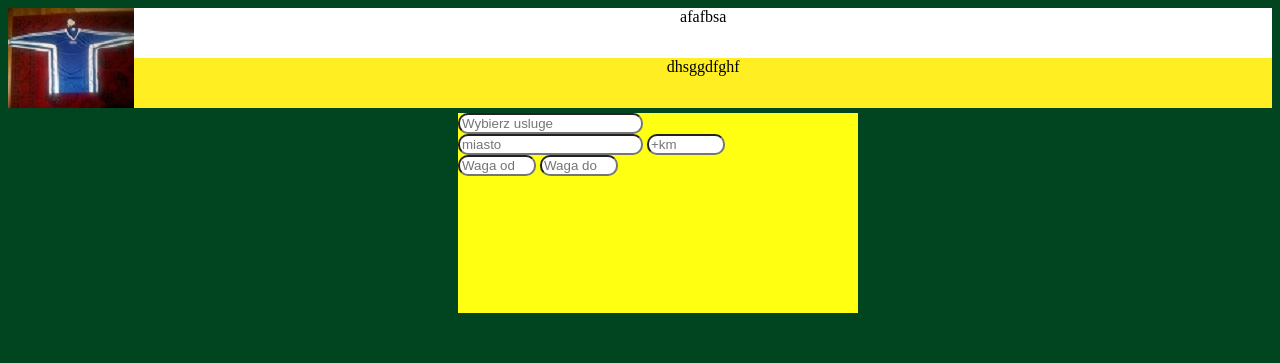
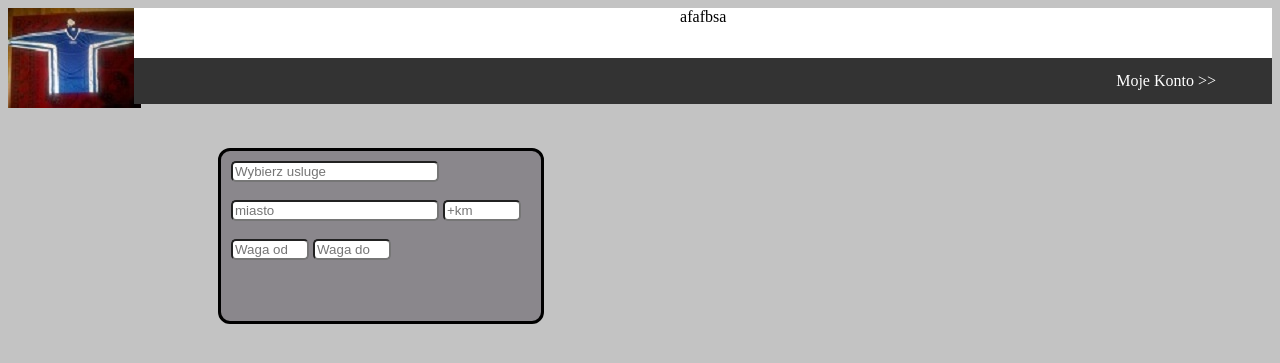
Before and after one commit to JK1572/web1, a PHP site: page /Homepage.html in a window 1280 px wide. Shown: the top 363 px of the page. Run offline with PHP 8.4, Linux system fonts and the light colour scheme.

Commit message:
navigation bar added

```diff
--- a/Homepage.html
+++ b/Homepage.html
@@ -8,25 +8,45 @@
 
 </head>
 <body>
+
 	<div id = "gornyPanel">
+
 		<div id = "logo"><img src="photo1.jpg" /></div>
+
 		<div id = "banner">
 			<div id = "gornyBanner">afafbsa</div>
 
 
-			<div id = "dolnyBanner">dhsggdfghf</div>
+				<ul>
+					<li class="dropdown">
+						<a href="#" class="dropbtn">Moje Konto >></a>
+						<div class="dropdown-content">
+							<a href="#">Moje Oferty</a>
+							<a href="#">Skrzynka Pocztowa</a>
+							<a href="#">Aktywne Zlecenia</a>
+							<a href="#">Historia Zleceń</a>
+							<a href="#">Mój Profil</a>
+							<a href="#">Opinie</a>
+							<a href="#">Ustawienia</a>
+
+						</div>
+					</li>
+				</ul>
+
+
 		</div>
 	</div>
+
 
 	<div id = "formularz">
 
 		<form>
-			<input type="text" class = "inputborder"  placeholder="Wybierz usluge" />
-			<br />
-			<input type = "text" class = "inputborder" placeholder = "miasto" /> <input class = "inputstyle inputborder" type = "text" placeholder = "+km" />
-			<br />
-			<input class = "inputstyle inputborder" type="text" placeholder="Waga od" /> <input class = "inputstyle inputborder" type="text" placeholder="Waga do" />
-			<br />
+			<input type="text" class = "inputstyle2 inputborder"  placeholder="Wybierz usluge" />
+			<br /> <br />
+			<input type = "text" class = "inputstyle2 inputborder" placeholder = "miasto" /> <input class = "inputstyle1 inputborder" type = "text" placeholder = "+km" />
+			<br /> <br />
+			<input class = "inputstyle1 inputborder" type="text" placeholder="Waga od" /> <input class = "inputstyle1 inputborder" type="text" placeholder="Waga do" />
+			<br /> <br />
 		</form>
 
 
--- a/style1.css
+++ b/style1.css
@@ -1,6 +1,6 @@
 body
 {
-	background-color: #004420;
+	background-color: #C3C3C3;
 }
 
 
@@ -27,7 +27,6 @@
 	width: 90%;
 	float: left;
 	height: 100px;
-	background-color: #412163;
 }
 
 
@@ -45,24 +44,91 @@
 {
 	width: 100%;
 	height: 50px;
-	background-color: #ffee22;
+	background-color: #F87908;
 	text-align: center;
 }
 
 #formularz
 {
-	margin-left: 450px;
-	width: 400px;
-	height: 200px;
-	background-color: #ffff11;
+
+	float: center;
+	background-color: #8A878C;
+	margin-top: 40px ;
+	margin-left: 210px;
+	width: 300px;
+	height: 150px;
+	border: 3px solid black;
+	text-align: left;
+	padding: 10px;
+	border-radius: 12px;
 }
 
-.inputstyle
+.inputstyle1
 {
 	width: 70px;
 }
 
+.inputstyle2
+{
+	width: 200px;
+}
+
+
+
 .inputborder
 {
-	border-radius: 10px;
+	border-radius: 5px;
 }
+
+
+
+ul {
+    list-style-type: none;
+    margin: 0;
+    padding: 0;
+    overflow: hidden;
+    background-color: #333;
+}
+
+li {
+    float: right;
+	margin-right: 40px;
+}
+
+li a, .dropbtn {
+    display: inline-block;
+    color: white;
+    text-align: center;
+    padding: 14px 16px;
+    text-decoration: none;
+}
+
+li a:hover, .dropdown:hover .dropbtn {
+    background-color: red;
+}
+
+li.dropdown {
+    display: inline-block;
+}
+
+.dropdown-content {
+    display: none;
+    position: absolute;
+    background-color: #f9f9f9;
+    min-width: 160px;
+    box-shadow: 0px 8px 16px 0px rgba(0,0,0,0.2);
+}
+
+.dropdown-content a {
+    color: black;
+    padding: 12px 16px;
+    text-decoration: none;
+    display: block;
+    text-align: left;
+}
+
+.dropdown-content a:hover {background-color: #f1f1f1}
+
+.dropdown:hover .dropdown-content {
+    display: block;
+}
```
Also changed, not shown: photo2.jpg (added), photo3.jpg (added), photo4.jpg (added), photo5.jpg (added).
